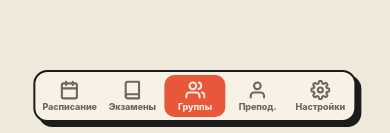
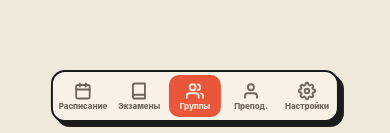
Before and after one commit to damn-devil/bsuir-schedule, a React (Vite) app: page / in a window 390 px wide. Shown: the part 708-841 px from the top of the page. Built offline with nearby package versions, Linux system fonts and the light colour scheme; no server answers.

Commit message:
fix: smaller tab bar items, rounded Android icons
- Tab bar: reduced min-width 50->44px, gap 2->4px, icon 20->18px, label 9->8px
- Max-width reduced to fit 5 tabs on small screens
- Icons: added 22% border-radius using sharp composite
- Manifest: added purpose:'any maskable' for Android

```diff
--- a/src/index.css
+++ b/src/index.css
@@ -339,23 +339,23 @@ input { font-family: inherit; border: none; outline: none; background: transpare
 /* TAB BAR */
 .tab-bar {
   position: fixed; bottom: calc(14px + var(--safe-bottom)); left: 50%;
-  transform: translateX(-50%); display: flex; align-items: center; gap: 2px;
-  width: fit-content; max-width: calc(100vw - 40px); height: 52px;
+  transform: translateX(-50%); display: flex; align-items: center; gap: 4px;
+  width: fit-content; max-width: calc(100vw - 32px); height: 52px;
   background: var(--brutal-card); border: 2px solid var(--brutal-ink);
   border-radius: 14px; box-shadow: 5px 5px 0 var(--brutal-ink);
   padding: 4px; z-index: 50;
 }
 .tab-item {
   flex: 1; display: flex; flex-direction: column; align-items: center; justify-content: center;
-  gap: 1px; min-width: 50px; height: 42px; padding: 2px 8px; border-radius: 10px;
+  gap: 1px; min-width: 44px; height: 42px; padding: 2px 6px; border-radius: 10px;
   color: var(--text2); background: transparent;
   transition: all 0.15s var(--spring);
 }
 .tab-item.active { color: var(--brutal-paper); background: var(--accent); }
 .tab-item:active { transform: scale(0.88); background: var(--accent); color: var(--brutal-paper); }
-.tab-icon { display: flex; align-items: center; justify-content: center; width: 20px; height: 20px; }
-.tab-icon svg { width: 18px; height: 18px; stroke-width: 2.5; }
-.tab-label { font-size: 9px; font-weight: 800; letter-spacing: -0.01em; }
+.tab-icon { display: flex; align-items: center; justify-content: center; width: 18px; height: 18px; }
+.tab-icon svg { width: 16px; height: 16px; stroke-width: 2.5; }
+.tab-label { font-size: 8px; font-weight: 800; letter-spacing: -0.01em; }
 
 /* TOAST */
 .toast {
```
Also changed, not shown: public/icons/icon-192.png, public/icons/icon-512.png, public/manifest.json, 4 other files (tests, documents, lock files or other folders).
